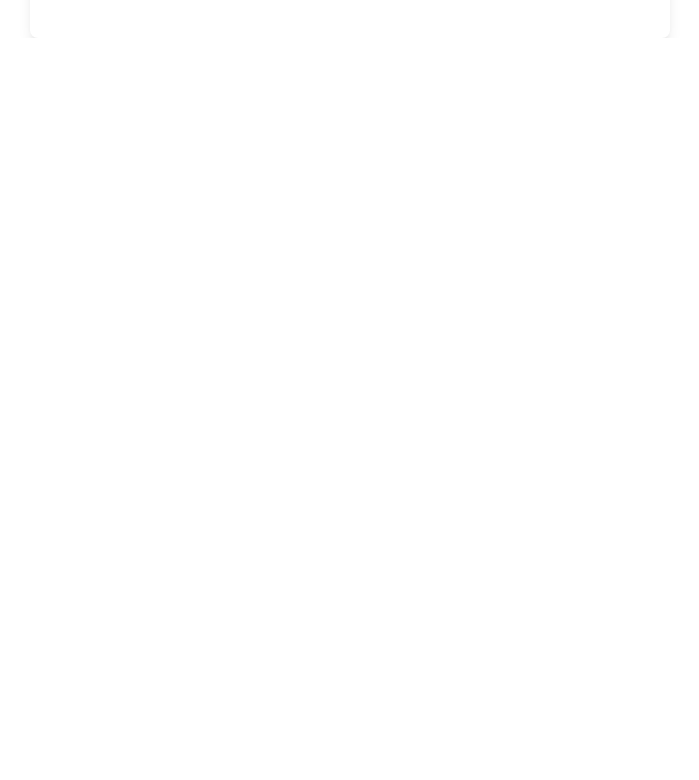
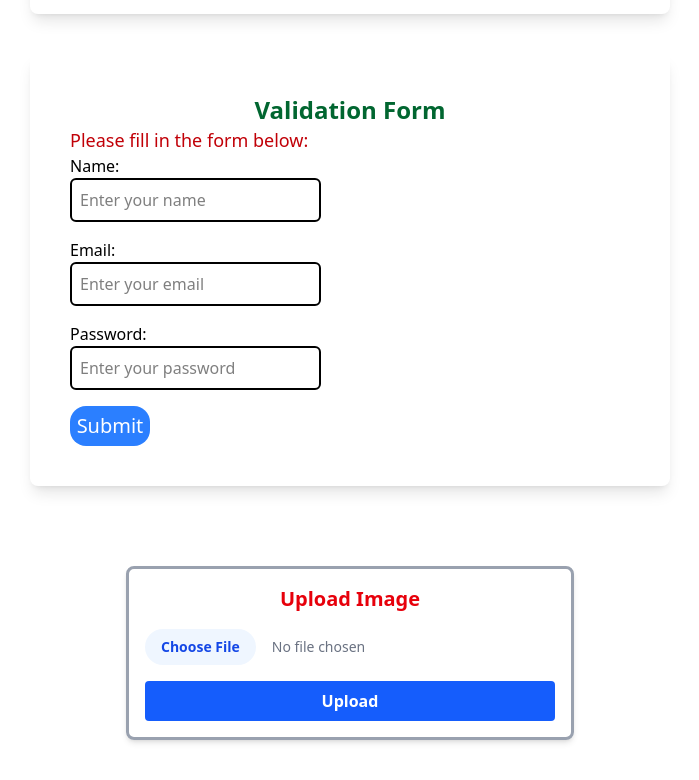
Before and after one commit to sunita0987/form-validation, a React (Vite) app: page / in a window 1280 px wide. Shown: the part 910-1690 px from the top of the page, without its empty margins (290-989 px from the left). Before the commit the page ends 948 px from the top, so only its background shows below. Built offline with nearby package versions, Linux system fonts and the light colour scheme.

Commit message:
add image upload

```diff
--- a/src/App.jsx
+++ b/src/App.jsx
@@ -1,18 +1,19 @@
-import { useState } from 'react'
-import React from 'react'
-import './App.css'
-import Form from './components/Form'
-import Uncontrolled from './components/Uncontrolled'
-import Validation from './components/Validation'
+import { useState } from "react";
+import React from "react";
+import "./App.css";
+import Form from "./components/Form";
+import Uncontrolled from "./components/Uncontrolled";
+import Validation from "./components/Validation";
+import ImageUpload from "./components/ImageUpload";
 function App() {
-
   return (
     <>
-<Form/>
-{/* <Uncontrolled/>  */}
- <Validation/>
+      <Form />
+      <Uncontrolled />
+      <Validation />
+      <ImageUpload/>
     </>
-  )
+  );
 }
 
 export default App;
--- /dev/null
+++ b/src/components/ImageUpload.jsx
@@ -0,0 +1,48 @@
+import React from "react";
+import { useState } from "react";
+const ImageUpload = () => {
+  const [image, setImage] = useState(null);
+  const [preview, setPreview] = useState(null);
+  const handleImageChange = (e) => {
+    const file = e.target.files[0];
+    if (file) {
+      setImage(file);
+      setPreview(URL.createObjectURL(file));
+    }
+  };
+  const handleUpload = () => {
+    if (!image) return alert("No image selected");
+    const formData = new FormData();
+    formData.append("image", image);
+    alert("Image ready for upload (implement API call)");
+  };
+  return (
+    <div className="max-w-md mx-auto p-4 border-3 border-gray-400 rounded-lg shadow-md mt-20 items-center mb-10">
+      <h2 className="text-xl font-semibold mb-4 text-center text-red-600">
+        Upload Image
+      </h2>
+      <input
+        type="file"
+        accept="image/*"
+        onChange={handleImageChange}
+        className="mb-4 block w-full text-sm text-gray-500 file:mr-4 file:py-2 file:px-4
+          file:rounded-full file:border-0 file:text-sm file:font-semibold
+          file:bg-blue-50 file:text-blue-700 hover:file:bg-blue-100"
+      />
+      {preview && (
+        <img
+          src={preview}
+          alt="Preview"
+          className="mb-4 max-w-full h-auto rounded-md border"
+        />
+      )}
+      <button
+        onClick={handleUpload}
+        className="w-full bg-blue-600 text-white py-2 px-4 rounded hover:bg-blue-700 transition cursor-pointer font-bold"
+      >
+        Upload
+      </button>
+    </div>
+  );
+};
+export default ImageUpload;
```
Also changed, not shown: src/components/Validation.jsx (+8 -2 lines).
